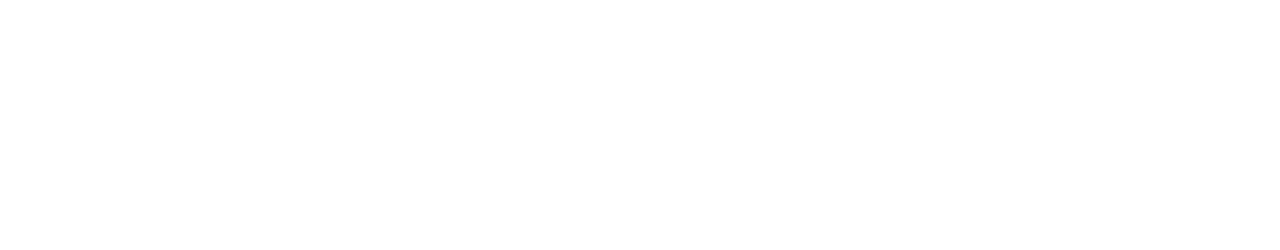
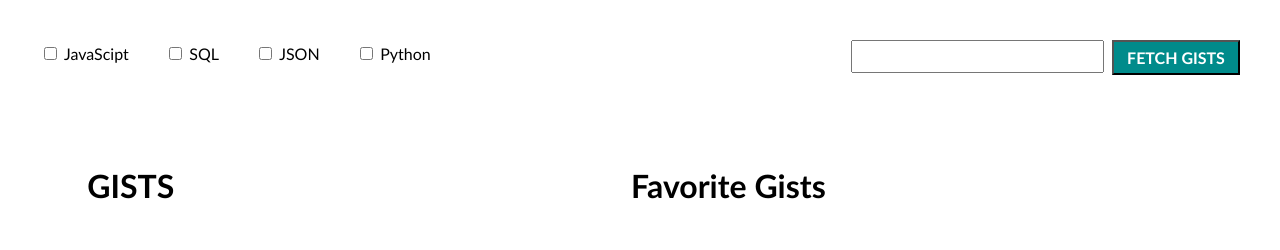
Before and after one commit to neligajb/AJAX-Gists, a plain HTML site: page gists.html in a window 1280 px wide. Drawn offline with Linux system fonts and the light colour scheme.

Commit message:
built basic page and first implementation of AJAX request

```diff
--- /dev/null
+++ b/gists-style.css
@@ -0,0 +1,58 @@
+input[type=checkbox] {
+	margin-right: .25em;
+}
+
+#lang-options {
+  font-family: "Trebuchet MS", Helvetica, sans-serif;
+  margin: 2em;
+  padding-top:.25em;
+  float: left;
+}
+
+#lang-options label {
+  margin-right: 2em;
+}
+
+#search-box {
+  float:right;
+  margin: 2em;
+}
+
+#search-box input[type=text] {
+  height: 1.4em;
+  font-size: 1.2em;
+  font-family: "Trebuchet MS", Helvetica, sans-serif;
+}
+
+input[type=button] {
+  color: white;
+  font-family: "Trebuchet MS", Helvetica, sans-serif;
+  font-size: 1em;
+  width: 8em;
+  height: 2.2em;
+  background-color: DarkCyan;
+  font-weight: bold;
+  margin-left: .25em;
+}
+
+#gist-lists {
+  clear: both;
+  margin-left: auto;
+  margin-right:auto;
+  width: 90%;
+}
+
+#gist-lists > div {
+  float:left;
+  width: 45%;
+  margin: 1em;
+}
+
+#gist-lists > div > h4 {
+  font-family: "Trebuchet MS", Helvetica, sans-serif;
+  font-size: 2em;
+}
+
+#gist-lists > div > ul {
+  background-color: LightSteelBlue;
+}
--- a/gists.html
+++ b/gists.html
@@ -3,9 +3,35 @@
 <head>
 	<meta charset="UTF-8">
   <title>Gists List</title>
+  <LINK href="gists-style.css" rel="stylesheet" type="text/css">
 </head>
 <body>
-  <script src="gistsJS.js"</script>
-
+  <script src="gistsJS.js"></script>
+  <section>
+  	<div id="lang-options">
+      <input type="checkbox" name="javascript">
+      <label>JavaScipt</label>
+      <input type="checkbox" name="sql">
+      <label>SQL</label>
+      <input type="checkbox" name="json">
+      <label>JSON</label>
+      <input type="checkbox" name="python">
+      <label>Python</label>
+    </div>
+    <div id="search-box">
+      <input type="text" name="num-of-pages">
+      <input type="button" value="FETCH GISTS" onlick="fetchGists()">
+    </div>
+  </section>
+  <section id="gist-lists">
+    <div id-"gists">
+      <h4>GISTS</h4>
+      <ul></ul>
+    </div>
+    <div id="fav-gists">
+      <h4>Favorite Gists</h4>
+      <ul></ul>
+    </div>
+  </section>
 </body>
 </html>
--- a/gistsJS.js
+++ b/gistsJS.js
@@ -0,0 +1,24 @@
+var originalGistList = [];
+
+function fetchGists() {
+	var req = new XMLHttpRequest;
+	if (!req) {
+		throw 'Unable to get request.';
+	}
+	var pages = document.getElementsByName('num-of-pages')[0];
+	pages = Math.floor(pages);
+	if (pages < 0 || (typeof pages != 'number')) {
+		pages = 1;
+	}
+	else if (pages > 5) {
+		pages = 5;
+	}
+	var url = 'https://api.github.com/gists/public?page=' + pages + '&per_page=30';
+	req.onreadystatechange = function() {
+		if(this.readyState === 4) {
+			originalGistList = JSON.parse(this.responseText);
+		}
+	};
+	req.open('GET', url);
+	req.send();
+}
```
